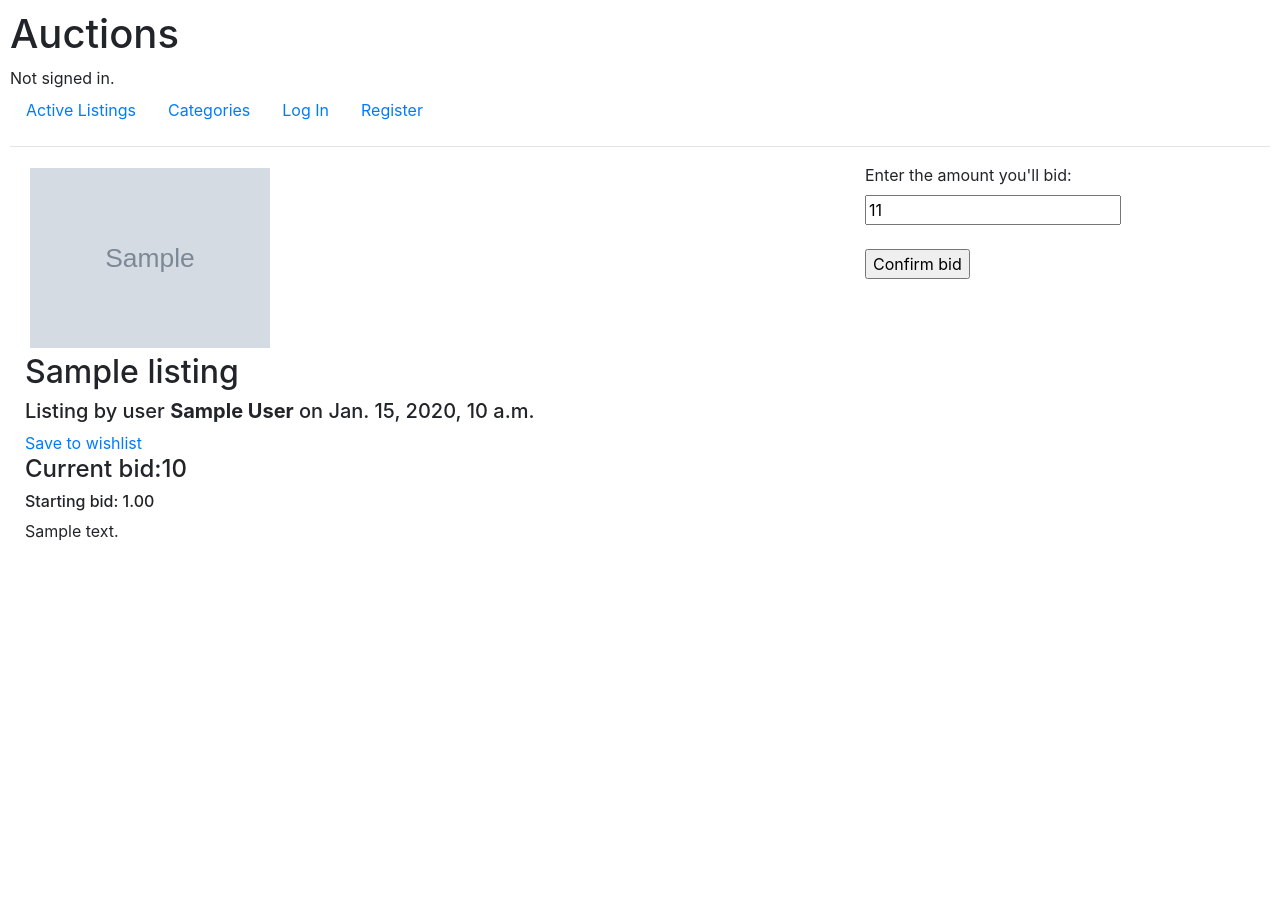
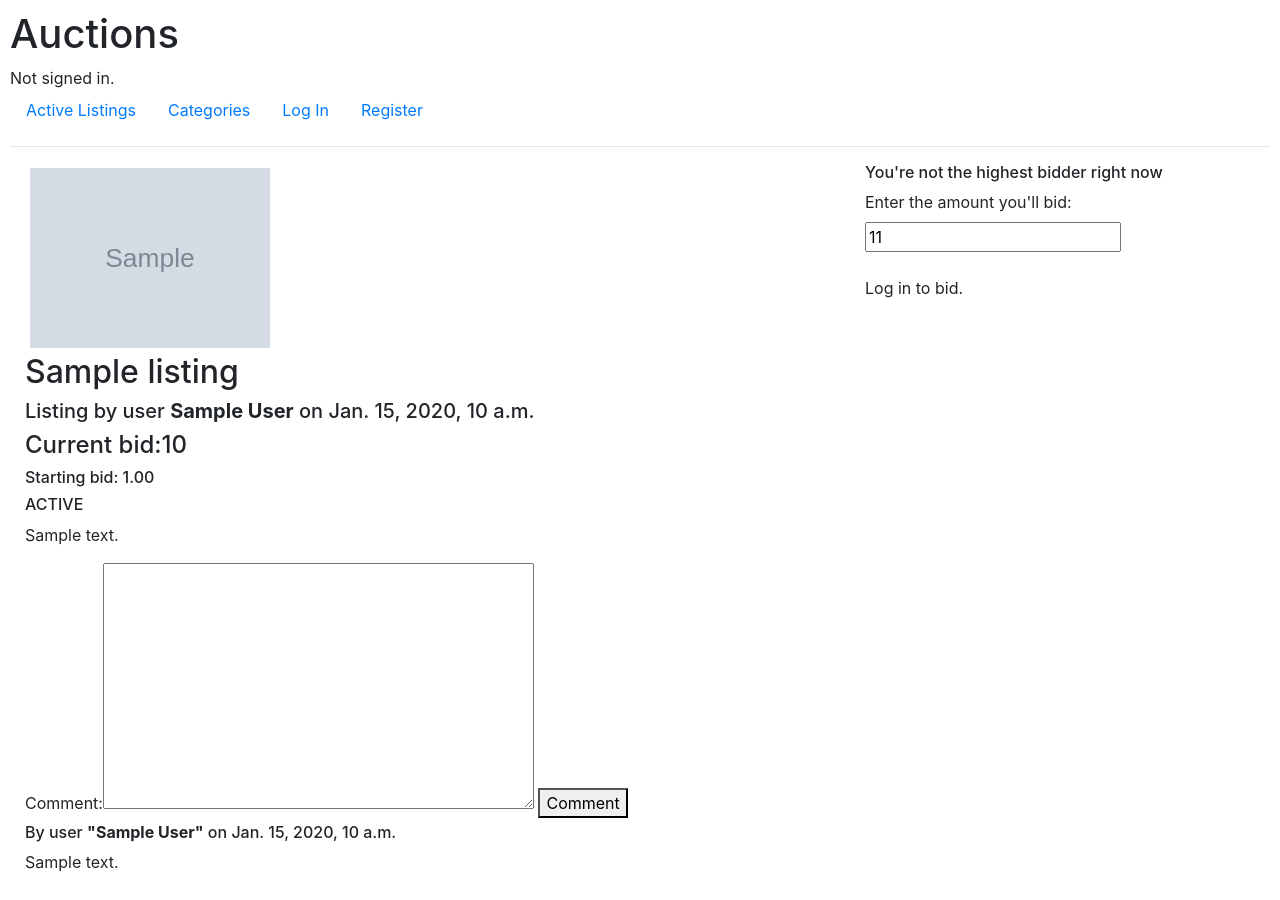
Before and after one commit to JorgeEncinas/cs50web-commerce, a Django app: page /get_listing/1 in a window 1280 px wide. Before the commit the page ends 541 px from the top, so only its background shows below. Run offline with Django 3.2, Linux system fonts and the light colour scheme; tables that the repository leaves empty hold one stand-in row (values such as "Sample post"); grey boxes marked "Sample" are stand-in pictures; some libraries are stand-ins or nearby versions.

Commit message:
Saving all changes before uploading to Github for cloning

```diff
--- a/auctions/templates/auctions/layout.html
+++ b/auctions/templates/auctions/layout.html
@@ -6,6 +6,8 @@
         <title>{% block title %}Auctions{% endblock %}</title>
         <link rel="stylesheet" href="https://stackpath.bootstrapcdn.com/bootstrap/4.4.1/css/bootstrap.min.css" integrity="sha384-Vkoo8x4CGsO3+Hhxv8T/Q5PaXtkKtu6ug5TOeNV6gBiFeWPGFN9MuhOf23Q9Ifjh" crossorigin="anonymous">
         <link href="{% static 'auctions/styles.css' %}" rel="stylesheet">
+        <!-- Meta from Bootstrap's "Quick Start" page -->
+        <meta name="viewport" content="width=device-width, initial-scale=1">
     </head>
     <body>
         <h1>Auctions</h1>
--- a/auctions/templates/auctions/listing.html
+++ b/auctions/templates/auctions/listing.html
@@ -5,6 +5,11 @@
 {% endblock %}
 
 {% block body %}
+    <div>
+        {% if message %}
+            {{ message }}
+        {% endif %}
+    </div>
     <div class="container-fluid">
         <div class="row">
             <div class="col-sm-8">
@@ -17,16 +22,31 @@
                         <h5>Listing by user <b>{{listing.ownerID.first_name}} {{listing.ownerID.last_name}}</b> on {{ listing.creationDatetime}}</h5>
                     </div>
                     <div>
+                    <form action="{% url 'change_watchlist' listing.listingID %}" method="POST">
+                        {% csrf_token %}
                         {% if user_already_bookmarked %}
-                            <a href="">Already on your wishlist</a>
-                        {% else %}
-                            <a href="">Save to wishlist</a>
+                            <button>Remove from watchlist</button>
+                        {% elif user.is_authenticated %}
+                            <button>Save to watchlist</button>
+                        {% endif %}
+
+                    </form>
+                        {% if listing.ownerID == request.user %}
+                            <form action="{% url 'close_auction' listing.listingID %}" method="POST">
+                                {% csrf_token %}
+                                <button>Close Auction</button>
+                            </form>
                         {% endif %}
                     </div>
                 </div>
                 <div>
                     <h4>Current bid:{% if current_max_bid %}{{ current_max_bid }}{% else %} No bids yet{% endif %}</h4>
                     <h6>Starting bid: {{ listing.startingBid }}</h6>
+                    {% if listing.active %}
+                        <h6>ACTIVE</h6>
+                    {% else %}
+                        <h6>CLOSED</h6>
+                    {% endif %}
                     <p>{{listing.description}}</p>
                 </div>
                 <div>
@@ -35,16 +55,44 @@
             </div>
             <div class="col-sm-4">
                 <div>
-                    <form action="{% url 'get_listing' listing.listingID %}" method="POST">
+                    <form action="{% url 'make_bid' listing.listingID %}" method="POST">
+                        {% csrf_token %}
+                        <h6>{{bid_message}}</h6>
+
                         {% for field in bid_form %}
                             {{ field.label_tag }} <br>
                             {{ field }} <br>
                             {{ field.errors }} <br>
                         {% endfor %}
-                        <input type="submit" value="Confirm bid">
+                        {% if user.is_authenticated %}
+                            <input type="submit" value="Confirm bid">
+                        {% else %}
+                            <p>Log in to bid.</p>
+                        {% endif %}
                     </form>
                 </div>
             </div>
         </div>
+        <div class="row">
+            <div class="col-md-10">
+                <form action="{% url 'new_comment' listing.listingID %}" method="POST">
+                    {% csrf_token %}
+                    {{ comment_form }}
+                    <button>Comment</button>
+                </form>
+            </div>
+            {% if comments %}
+                {% for comment in comments %}
+                <div class="col-md-10">
+                    <h6>By user <b>"{{comment.userID.first_name}} {{comment.userID.last_name}}"</b> on {{comment.timestamp}}</h6>
+                    <p>{{comment.comment}}</p>
+                </div>
+                {% endfor %}
+            {% else %}
+                <div class="col-md-10">
+                    <h6>No comments as of yet!</h6>
+                </div>
+            {% endif %}
+        </div>
     </div>
 {% endblock %}
--- a/auctions/urls.py
+++ b/auctions/urls.py
@@ -11,5 +11,9 @@ urlpatterns = [
     path("categories", views.get_categories, name="categories"),
     path("watchlist", views.get_watchlist, name="watchlist"),
     path("get_listing/<int:listingID>", views.get_listing, name="get_listing"),
-    path("get_category/<int:categoryID>", views.get_category, name="get_category")
+    path("get_category/<int:categoryID>", views.get_category, name="get_category"),
+    path("make_bid/<int:listingID>", views.make_bid, name="make_bid"),
+    path("change_watchlist/<int:listingID>", views.change_watchlist, name="change_watchlist"),
+    path("close_auction/<int:listingID>", views.close_auction, name="close_auction"),
+    path("new_comment/<int:listingID>", views.new_comment, name="new_comment")
 ]
--- a/auctions/views.py
+++ b/auctions/views.py
@@ -2,15 +2,15 @@ from django.contrib.auth import authenticate, login, logout
 from django.contrib.auth.decorators import login_required
 from django.db import IntegrityError
 from django.http import HttpResponse, HttpResponseRedirect
-from django.shortcuts import render
+from django.shortcuts import render, redirect
 from django.urls import reverse
 from django.db.models import Max
 
-from .models import User, Category, Listing, Bid, Comment, UserWatchlist, ListingForm, BidForm, UserForm
+from .models import User, Category, Listing, Bid, Comment, ListingForm, BidForm, UserForm, CommentForm
 
 
 def index(request):
-    listings_retrieved = Listing.objects.all()
+    listings_retrieved = Listing.objects.filter(active=True).order_by('-creationDatetime')
     if listings_retrieved.count() > 0:
         listings_current_bids = []
         for listing in listings_retrieved:
@@ -54,18 +54,24 @@ def register(request):
     if request.method == "POST":
         user_form = UserForm(request.POST)
         if user_form.is_valid():
-            if user_form.password != user_form.confirm_password:
+            first_name = user_form.cleaned_data['first_name']
+            last_name = user_form.cleaned_data['last_name']
+            username = user_form.cleaned_data['username']
+            email = user_form.cleaned_data['email']
+            password = user_form.cleaned_data['password']
+            confirm_password = user_form.cleaned_data['confirm_password']
+            if password != confirm_password:
                 return render(request, "auctions/register.html", {
                     "message":"Passwords must match."
                 })
             try:
                 #user = User.objects.create_user(username, email, password)
                 user = User.objects.create_user(
-                    first_name=user_form.first_name,
-                    last_name = user_form.last_name,
-                    email=user_form.email,
-                    username=user_form.username,
-                    password=user_form.password,
+                    first_name=first_name,
+                    last_name=last_name,
+                    email=email,
+                    username=username,
+                    password=password
                 )
                 user.save()
             except IntegrityError:
@@ -98,7 +104,8 @@ def new_listing(request):
                 new_listing_data.categoryID = 0
             new_listing_data.save()
             listing_created = Listing.objects.get(listingID=new_listing_data.pk)
-            startingBidObject = Bid(request.user, listing_created, listing_created.startingbid)
+            startingBidObject = Bid(userID=request.user, listingID=listing_created, amount=listing_created.startingBid)
+            startingBidObject.save()
             return render(request, "auctions/listing.html", {
                 "message":"Listing saved successfully!",
                 "listing": listing_created
@@ -115,44 +122,12 @@ def new_listing(request):
         })
 
 def get_listing(request, listingID):
-    if request.method == "POST": #added to watchlist OR new bid
-        listingID = request.POST.get("listingID")
-        reason = request.POST.get("reason_code")
-        if reason == "watchlist":
-            user_bookmark = UserWatchlist.objects.get(listingID=listingID,
-            userID=request.user.ID)
-            if user_bookmark.count == 1:
-                return render(request, "auctions/error404.html", {
-                    "message":f"""You had already bookmarked listing #{listingID}. As punishment, you were sent to the 404 page!"""
-                })
-            else:
-                return render(request, "auctions/")
-        else: #reason is bidding
-            listing_obj = Listing.objects.get(listingID=listingID)
-            max_bid_obj = listing_obj.listing_bids.aggregate(Max('amount'))
-            user_bid = request.POST.get("amount")
+    listing_retrieved = Listing.objects.filter(listingID=listingID).first()
+    if listing_retrieved is None:
+        return render(request, "auctions/error404.html", {
+            "message":f"""The listing you searched for, with code {listingID} was not found."""})
     else:
-        #listingID = request.GET.get("listingID")
-        listing_retrieved = Listing.objects.filter(listingID=listingID).first()
-        if listing_retrieved is None:
-            return render(request, "auctions/error404.html", {
-                "message":f"""The listing you searched for, with code {listingID} was not found."""})
-        else:
-            current_max_bid = listing_retrieved.listing_bids.all().aggregate(Max('amount')).get("amount__max")
-            try:
-                bookmark_row = listing_retrieved.users_watchlisted.get(id=request.user.id)
-                if bookmark_row.count() > 0:
-                    already_bookmarked = True
-            except User.DoesNotExist:
-                already_bookmarked = False
-            #Thanks to https://stackoverflow.com/a/813474 for this next line where I set the form's initial value
-            bid_form = BidForm(initial={'amount':current_max_bid+1})
-            return render(request, "auctions/listing.html", {
-                "listing":listing_retrieved,
-                "current_max_bid":current_max_bid,
-                "user_already_bookmarked":already_bookmarked,
-                "bid_form":bid_form
-            })
+        return go_to_listing(request=request, message="", listing=listing_retrieved)
 
 @login_required(login_url="login")
 def get_watchlist(request):
@@ -163,8 +138,13 @@ def get_watchlist(request):
             "message":"You have no listings saved!"
         })
     else:
+        listings_current_bids = []
+        for listing in userWatchlisted:
+            listings_current_bids.append(
+                listing.listing_bids.all().aggregate(Max('amount'))
+            )
         return render(request, "auctions/index.html", {
-            "listings":userWatchlisted
+            "listings":list(zip(userWatchlisted, listings_current_bids))
         })
 
 def get_categories(request):
@@ -179,7 +159,7 @@ def get_categories(request):
         })
 
 def get_category(request, categoryID):
-    category_listings = Listing.objects.all().filter(categoryID=categoryID)
+    category_listings = Listing.objects.all().filter(categoryID=categoryID, active=True).order_by('-creationDatetime')
     category_retrieved = Category.objects.filter(categoryID=categoryID).first()
     if category_listings.count() == 0:
         return render(request, "auctions/index.html", {
@@ -194,3 +174,139 @@ def get_category(request, categoryID):
         return render(request, "auctions/index.html", {
             "listings": list(zip(category_listings, listings_current_bids))
         })
+
+#Made new function for this to be able to use login's "next" redirection functionality.
+@login_required(login_url="login")
+def change_watchlist(request, listingID):
+    if request.method == "POST":
+        user = request.user
+        try:
+            listing = user.watchlisted_listings.get(listingID=listingID)
+            #Thanks to https://stackoverflow.com/a/6333198 showing how to remove in ManyToMany
+            user.watchlisted_listings.remove(listing)
+            return go_to_listing(request, listing=listing, message="Listing removed from your watchlist!")
+        except Listing.DoesNotExist:
+            try:
+                TBA_listing = Listing.objects.get(listingID=listingID)
+                user.watchlisted_listings.add(TBA_listing)
+                return go_to_listing(request=request, message="Listing added successfully to your watchlist", listing=TBA_listing)
+            except Listing.DoesNotExist:
+                return render(request, "auctions/index.html", {
+                    "message":"Listing was no longer found. It may have been deleted entirely."
+                })
+    else:
+        return redirect("get_listing", listingID=listingID)
+
+#Did it on separate view to be able to get user back to where they want to be.
+@login_required(login_url="login")
+def make_bid(request, listingID):
+    #Thanks to https://stackoverflow.com/a/3644910 for showing me how to check if user is authenticated.
+    if request.method == "POST": #added to watchlist OR new bid
+        bid_form = BidForm(request.POST)
+        if bid_form.is_valid():
+            try:
+                listing = Listing.objects.get(listingID=listingID)
+                if listing.active == False:
+                    return go_to_listing(request=request, listing=listing, message="Listing already closed.")
+            except Listing.DoesNotExist:
+                return render(request, "auctions/index.html", {
+                    "message":"Listing has been deleted."
+                })
+            current_max_bid = listing.listing_bids.all().aggregate(Max('amount')).get("amount__max")
+            bid_form_amount = bid_form.cleaned_data["amount"]
+            if bid_form_amount > current_max_bid or (bid_form_amount == listing.startingBid and listing.startingBid == current_max_bid):
+                bid_data = bid_form.save(commit=False)
+                bid_data.userID = request.user
+                bid_data.listingID = listing
+                bid_data.save()
+            else:
+                return go_to_listing(request=request, listing=listing, message="Bid amount is not higher than the current highest bid")
+            return go_to_listing(request=request, listing=listing, message="Bid successfully!")
+    else:
+        return redirect("get_listing", listingID=listingID)
+
+@login_required(login_url="login")
+def close_auction(request, listingID):
+    if request.method == "POST":
+        #Change listing from active = 1 to active = 0
+        try:
+            listing = Listing.objects.get(listingID=listingID)
+            if listing.ownerID == request.user:
+                #Thanks to https://stackoverflow.com/questions/844591/how-to-do-select-max-in-django for showing how to actually get the object in select MAX.
+                winning_bid = Bid.objects.filter(listingID=listing).order_by("-amount").first()
+                if winning_bid is not None:
+                    listing.winnerID = winning_bid.userID
+                    listing.active = 0
+                    listing.save()
+                else:
+                    return go_to_listing(request=request, listing=listing, message="No bid found to close the auction.")
+            else:
+                return go_to_listing(request=request, listing=listing, message="You're not the owner of this listing")
+        except Listing.DoesNotExist or User.DoesNotExist:
+            return render(request, "auctions/index.html", {
+                "message":"Listing does not exist anymore."
+            })
+        return go_to_listing(request=request, listing=listing, message="You've closed the auction!")
+    else:
+        return redirect("get_listing", listingID=listingID)
+
+def get_max_bid_amount(listing):
+    return listing.listing_bids.all().aggregate(Max('amount')).get("amount__max")
+
+def go_to_listing(request, message, listing):
+    current_max_bid = get_max_bid_amount(listing)
+    try:
+        bookmark_row = listing.users_watchlisted.get(id=request.user.id)
+        already_bookmarked = True
+    except User.DoesNotExist:
+        already_bookmarked = False
+    #Thanks to https://stackoverflow.com/a/813474 for this next line where I set the form's initial value
+    bid_form = BidForm(initial={'amount':current_max_bid+1})
+    if listing.active == False:
+        bid_message=""
+        if listing.winnerID == request.user:
+            message += "\nYou won the auction!"
+        else:
+            message += "\n We're sorry, somebody else won the auction"
+    else:
+        highest_bid = Bid.objects.filter(listingID=listing).order_by("-amount").first()
+        if highest_bid is not None:
+            if highest_bid.userID == request.user:
+                bid_message = "You're the current highest bid!"
+            else:
+                bid_message = "You're not the highest bidder right now"
+        else:
+            bid_message = "Something unexpected happened getting the bid data."
+    comment_form = CommentForm()
+    comments = Comment.objects.filter(listingID=listing.listingID)
+    return render(request, "auctions/listing.html", {
+        "message":message,
+        "listing":listing,
+        "bid_form":bid_form,
+        "user_already_bookmarked":already_bookmarked,
+        "current_max_bid":current_max_bid,
+        "comments":comments,
+        "comment_form":comment_form,
+        "bid_message":bid_message
+    })
+
+@login_required(login_url="login")
+def new_comment(request, listingID):
+    if request.method == "POST":
+        try:
+            listing = Listing.objects.get(listingID=listingID)
+            comment_form = CommentForm(request.POST)
+            if comment_form.is_valid():
+                comment_data = comment_form.save(commit=False)
+                comment_data.userID = request.user
+                comment_data.listingID = listing
+                comment_data.save()
+                return go_to_listing(request=request, listing=listing, message="Comment made successfully!")
+            else:
+                return go_to_listing(request=request, listing=listing, message="Comment data is not valid.")
+        except Listing.DoesNotExist:
+            return render(request, "auctions/index.html", {
+                "message":"Listing does not exist anymore."
+            })
+    else:
+        return go_to_listing(request=request, listing=listingID, message="You can't do that")
```
Also changed, not shown: auctions/admin.py (+24 -16 lines), auctions/models.py (+6 -4 lines), auctions/templates/auctions/index.html (+5 -4 lines), image-sources.txt (+24 -0 lines), auctions/migrations/0006_comment_listingid.py (added), auctions/migrations/0007_listing_winnerid_alter_bid_listingid_and_more.py (added).
